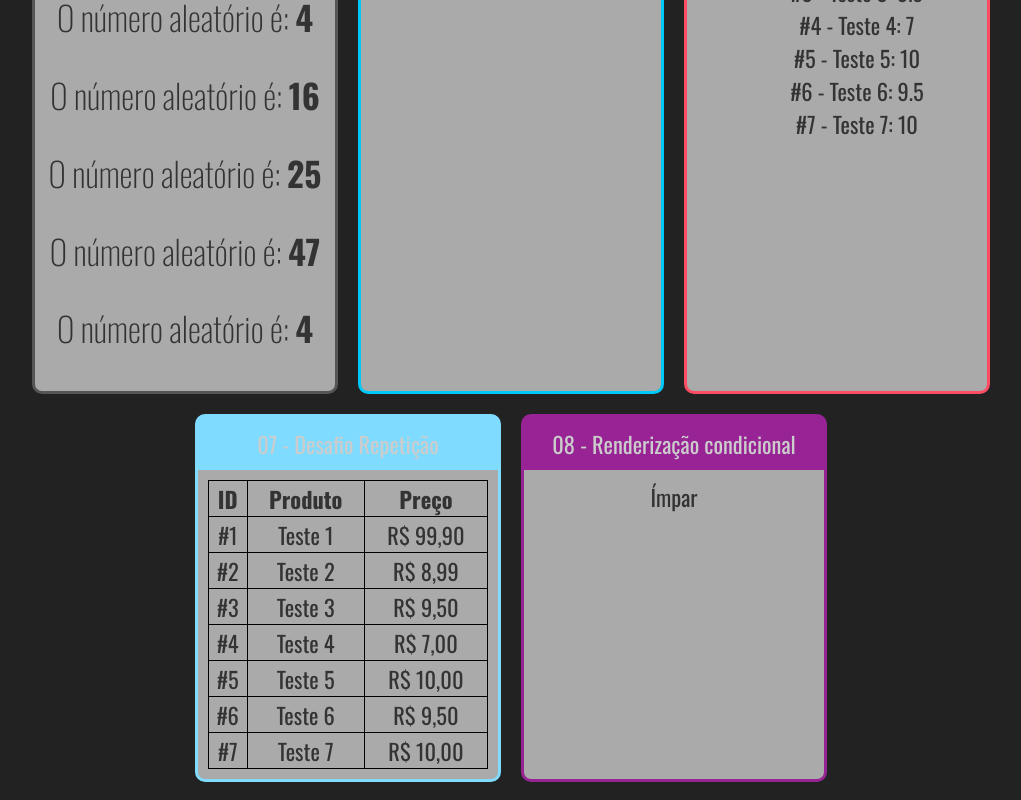
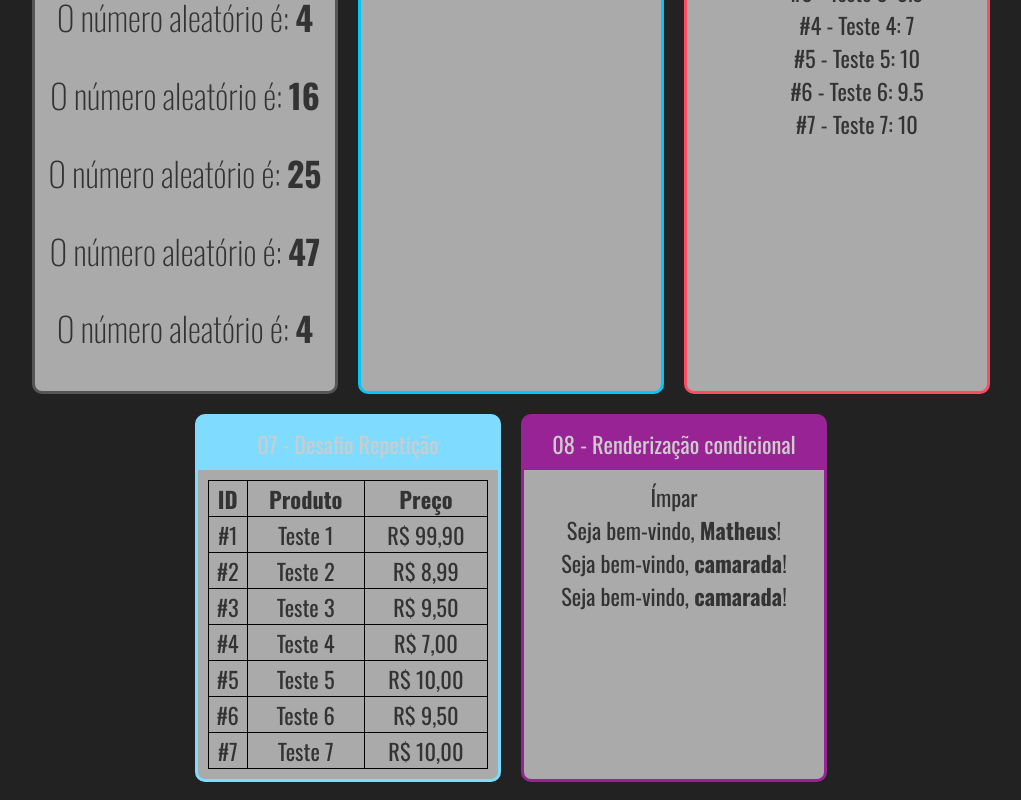
Before and after one commit to matheusrf96/fundamentos-react, a React (Create React App) app: page / in a window 1280 px wide. Shown: the part 576-1376 px from the top of the page, without its empty margins (129-1150 px from the left). Built offline with nearby package versions, Linux system fonts and the light colour scheme.

Commit message:
If render condition

```diff
--- a/src/App.jsx
+++ b/src/App.jsx
@@ -9,6 +9,7 @@ import FamiliaMembro from './components/basic/FamiliaMembro'
 import ListaAlunos from './components/repetition/ListaAlunos'
 import TabelaProdutos from './components/repetition/TabelaProdutos'
 import ParOuImpar from './components/conditional/ParOuImpar'
+import UserInfo from './components/conditional/UserInfo'
 
 import Card from './components/layout/Card'
 
@@ -59,6 +60,9 @@ const App = () => {
 
                 <Card title="08 - Renderização condicional" color="#982395">
                     <ParOuImpar number={5} />
+                    <UserInfo user={{ name: 'Matheus', age: 24, }} />
+                    <UserInfo user={{ email: 'teste@teste.com', }} />
+                    <UserInfo user={{}} />
                 </Card>
             </div>
         </div>
--- /dev/null
+++ b/src/components/conditional/If.js
@@ -0,0 +1,9 @@
+const If = (props) => {
+    return (
+        props.test
+        ? props.children
+        : false
+    )
+}
+
+export default If
--- /dev/null
+++ b/src/components/conditional/UserInfo.jsx
@@ -0,0 +1,18 @@
+import React from 'react'
+import If from './If'
+
+const UserInfo = (props) => {
+    return (
+        <div>
+            <If test={ props.user && props.user.name }>
+                Seja bem-vindo, <strong>{ props.user.name }</strong>!
+            </If>
+
+            <If test={ !props.user || !props.user.name }>
+                Seja bem-vindo, <strong>camarada</strong>!
+            </If>
+        </div>
+    )
+}
+
+export default UserInfo
```
